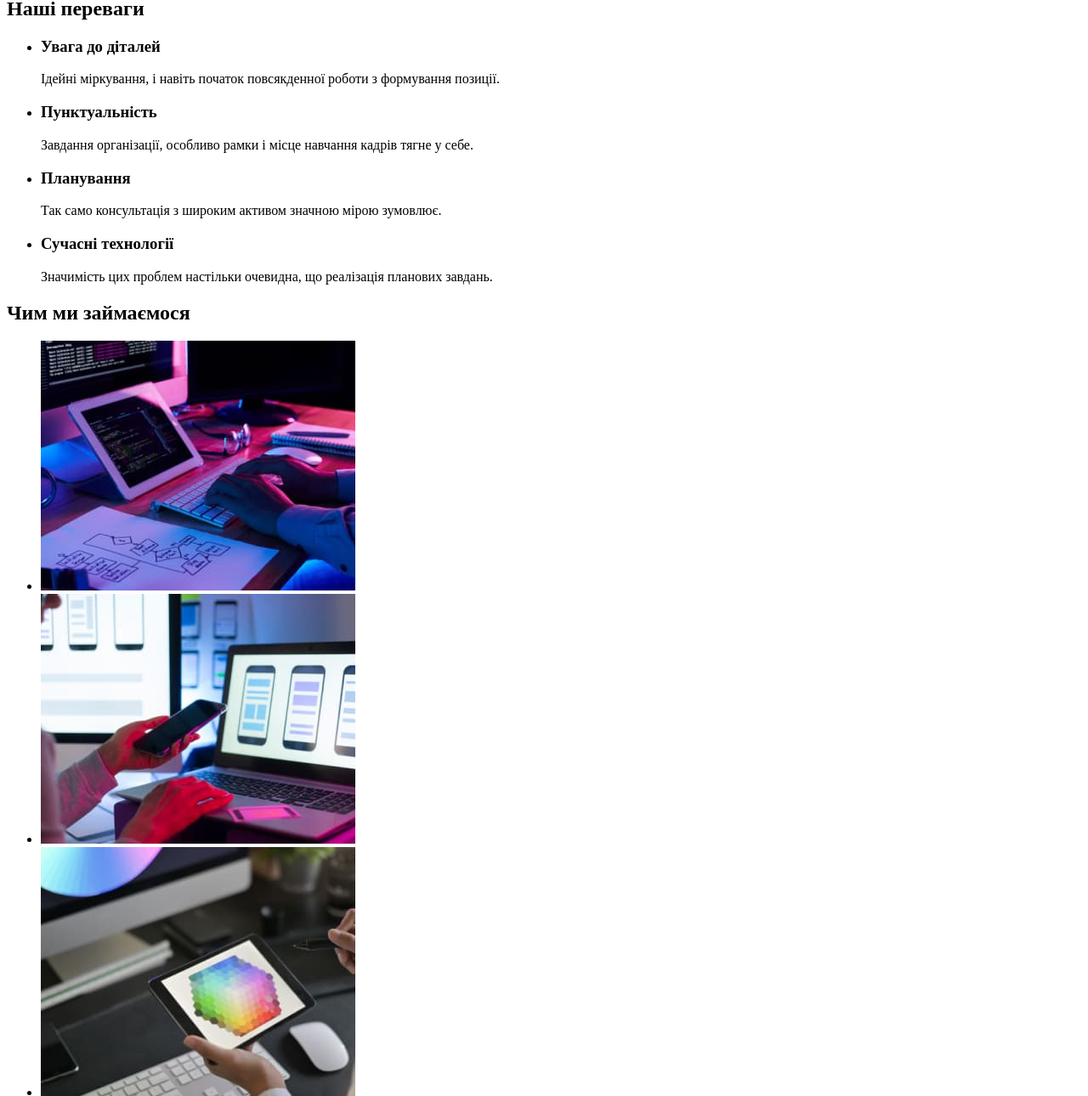
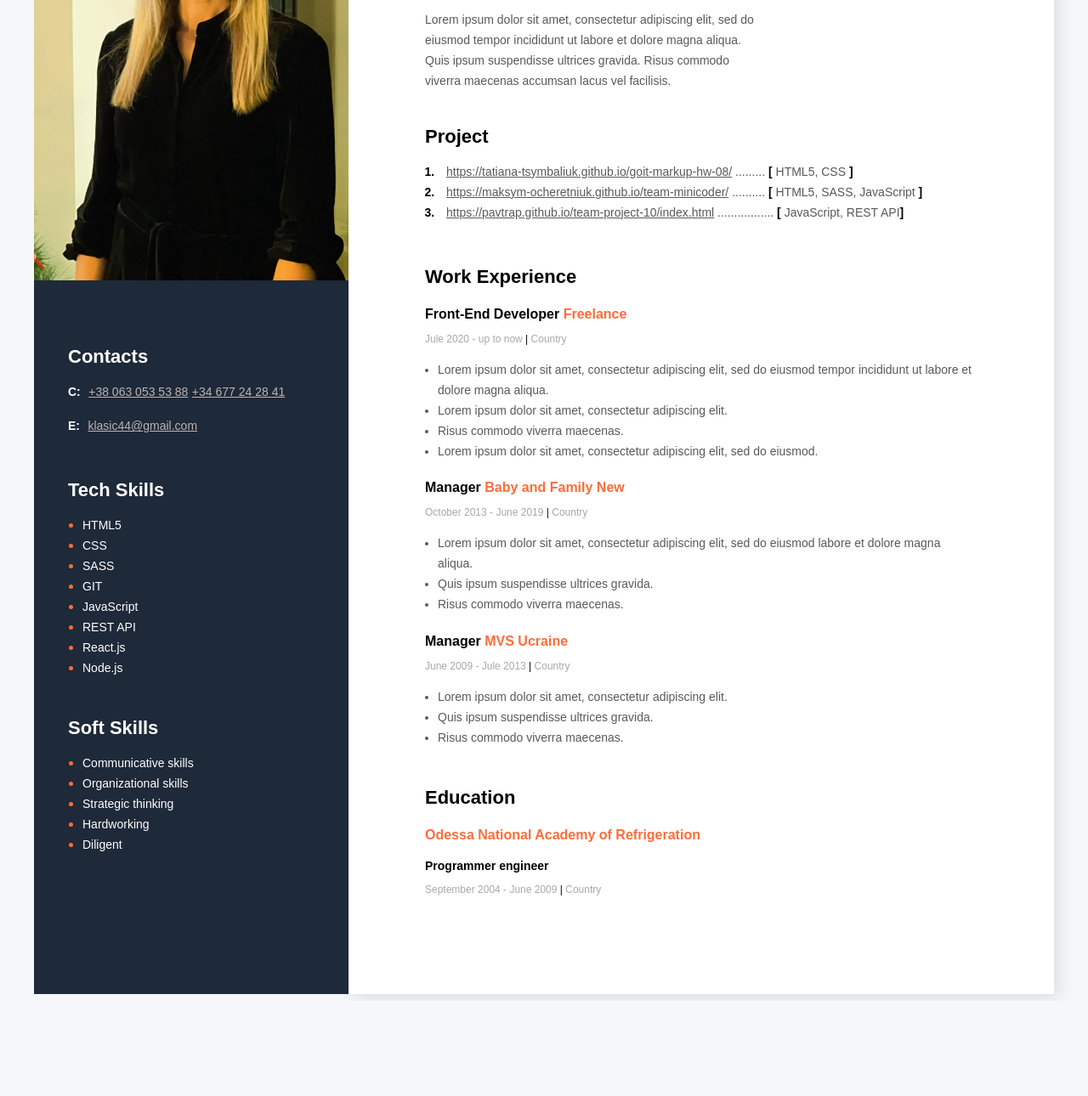
Before and after one commit to Tatiana-Tsymbaliuk/Resume, a plain HTML site: page index.html in a window 1280 px wide. Shown: the part 241-1531 px from the top of the page at 85% size. After the commit the page ends 1419 px from the top, so only its background shows below. Drawn offline with Linux system fonts and the light colour scheme.

Commit message:
add corected

```diff
--- /dev/null
+++ b/css/styles.css
@@ -0,0 +1,234 @@
+body {
+        font-family: 'Montserrat', sans-serif;
+        background-color: #F5F7FA;
+    }
+
+    /* main style */
+
+    .main {
+        display: flex;
+        flex-direction: row-reverse;
+        width: 1200px;
+        margin: 0 auto;
+    }
+
+    /* main content style */
+
+    .main-content {
+    background-color: #FFFFFF;
+    box-shadow: 6px 6px 20px rgba(0, 0, 0, 0.1);
+    padding: 105px 90px;
+    }
+    /* about styles */
+    .about {
+      margin-bottom: 40px;
+    }
+    .about-position{
+    font-style: normal;
+    font-weight: 700;
+    font-size: 14px;
+    line-height: 17px;
+    color: #000000;
+    margin-bottom: 20px;
+    }
+    .about-name{
+    font-style: normal;
+    font-weight: 700;
+    font-size: 45px;
+    line-height: 55px;
+    color: #000000;
+    margin-bottom: 25px;
+    }
+    .about-description{
+    font-style: normal;
+        font-weight: 400;
+        font-size: 14px;
+        line-height: 24px;
+        color: #595959;
+        width: 400px;
+    }
+
+    /* project styles */
+    .projects {
+        margin-bottom: 50px;
+    }
+
+    .title {
+    font-style: normal;
+    font-weight: 700;
+    font-size: 22px;
+    line-height: 27px;
+    color: #000000;
+    margin-bottom: 10px;
+    }
+    .project-list {
+        padding:0;
+        margin-left: 15px;
+    }
+    .projects-item {
+        font-style: normal;
+        font-weight: 700;
+        font-size: 14px;
+        line-height: 24px;
+        color: #000000;
+     }
+    .project, .project-link {
+        font-style: normal;
+        font-weight: 400;
+        font-size: 14px;
+        line-height: 24px;
+         color: #595959;
+    }
+    .project-link {
+        margin-left: 10px;
+    }
+    .project-bracket {
+        font-style: normal;
+        font-weight: 700;
+        font-size: 14px;
+        line-height: 24px;
+         color: #000000;
+    }
+
+    /* work slyles */
+    .work {
+     margin-bottom: 45px;
+    }
+
+    .worck-position{
+        font-style: normal;
+        font-weight: 700;
+        font-size: 16px;
+        line-height: 20px;
+        color: #000000;
+        margin-bottom: 10px;
+    }
+    .organization{
+      font-style: normal;
+    font-weight: 700;
+    font-size: 16px;
+    line-height: 20px;
+    color: #FB6D3A;
+    }
+    .period{
+        font-style: normal;
+        font-weight: 400;
+        font-size: 12px;
+        line-height: 15px;
+        color: #A8A8A8;
+        margin-bottom: 10px;
+    }
+    .line{
+        font-style: normal;
+            font-weight: 400;
+            font-size: 12px;
+            line-height: 15px;
+           color: #000000;
+    }
+    .work-list{
+        padding: 0;
+        margin-left: 15px;
+    }
+    .work-list-item{
+        font-style: normal;
+            font-weight: 400;
+            font-size: 14px;
+            line-height: 24px;
+            color: #595959;
+    }
+    /* education styles*/
+    .education {
+       margin-top: 40px;
+    }
+    .education-stady{
+        font-style: normal;
+            font-weight: 700;
+            font-size: 16px;
+            line-height: 20px;
+         color: #FB6D3A;
+         margin-bottom: 10px;
+    }
+    .stady{
+        font-style: normal;
+            font-weight: 700;
+            font-size: 14px;
+            line-height: 17px;
+            color: #000000;
+            margin-bottom: 10px;
+    }
+
+    /* sidebar styles */
+    .sidebar {
+        background-color: #1E2939;
+        padding-top: 40px;
+        width: 370px;
+    }
+    .photo {
+        width: 370px;
+        margin-bottom: 50px;}
+
+    .contacts,
+    .tech-skills,
+    .soft-skills{
+    margin-left: 40px;
+    }
+    .contacts{
+        margin-bottom: 50px;
+    }
+    .tech-skills{
+        margin-bottom: 45px;
+    }
+
+    .sidebar-title {
+        color: #FFFFFF;
+        font-style: normal;
+        font-weight: 700;
+        font-size: 22px;
+        line-height: 27px;
+        margin-bottom: 10px;
+    }
+    .contact-type{
+    font-style: normal;
+    font-weight: 700;
+    font-size: 14px;
+    line-height: 24px;
+    color: #FFFFFF;
+    margin-right: 5px;
+    }
+    .contact-link{
+    font-style: normal;
+    font-weight: 400;
+    font-size: 14px;
+    line-height: 24px;
+    color: #BCB4B4;
+    }
+    .tech-skills-list{
+        color: #FFFFFF;
+        padding: 0;
+        margin-left: 17px;
+    }
+    .tech-skills-item{
+        color: #FB6D3A;
+    }
+    .tech-skills-text{
+    color: #FFFFFF;
+    font-style: normal;
+    font-weight: 400;
+    font-size: 14px;
+    line-height: 24px;
+    }
+    .soft-skills-list{
+        color: #FFFFFF;
+        padding: 0;
+        margin-left: 17px;
+    }
+    .soft-skills-item {
+        color: #FB6D3A;
+    }
+    .soft-skills-text {
+        color: #FFFFFF;
+        font-style: normal;
+        font-weight: 400;
+        font-size: 14px;
+        line-height: 24px;
+    }
--- a/index.html
+++ b/index.html
@@ -1,91 +1,142 @@
 <!DOCTYPE html>
-<html lang="uk">
-<head>
+<html lang="en"><head>
+<meta http-equiv="content-type" content="text/html; charset=UTF-8">
     <meta charset="UTF-8">
     <meta http-equiv="X-UA-Compatible" content="IE=edge">
     <meta name="viewport" content="width=device-width, initial-scale=1.0">
-    <title>Document</title>
+    <link rel="preconnect" href="https://fonts.googleapis.com/">
+    <link rel="preconnect" href="https://fonts.gstatic.com/" crossorigin="">
+    <link href="Resume_files/css2.css" rel="stylesheet">
+    <link rel="stylesheet" href="./css/styles.css">
+    <title>Resume</title>
 </head>
 <body>
-    <header>
-        <nav>
-        <a href="" lang="en">WebStudio</a>
-        <ul>
-            <li><a href="">Студія</a></li>
-            <li><a href="">Портфоліо</a></li>
-            <li><a href="">Контакти</a></li>
-        </ul>
-        </nav>
-        <a href="tel:+380961111111">+38 096 111 11 11</a>
-        <a href="mailto:info@devstudio.com">info@devstudio.com</a>
-    </header>
-    <main>
-        <section>
-            <h1>Ефективні рішення для вашого бізнесу</h1>
-            <button type="button">Замовити послугу</button>
-        </section>
-        <section>
-            <h2>Наші переваги</h2>
-            <ul>
-                <li>
-                    <h3>Увага до діталей</h3>
-                    <p>Ідейні міркування, і навіть початок повсякденної роботи з формування позиції.</p>
-                </li>
-                <li>
-                    <h3>Пунктуальність</h3>
-                    <p>Завдання організації, особливо рамки і місце навчання кадрів тягне у себе.</p>
-                </li>
-                <li>
-                    <h3>Планування</h3>
-                    <p>Так само консультація з широким активом значною мірою зумовлює.</p>
-                </li>
-                <li>
-                    <h3>Сучасні технології</h3>
-                    <p>Значимість цих проблем настільки очевидна, що реалізація планових завдань.</p>
-                </li>
-            </ul>
-        </section>
-        <section>
-            <h2>Чим ми займаємося</h2>
-            <ul>
-                <li><img src="./images/foto1.jpg" alt="ноутбук" width="370" height="294"></li>
-                <li><img src="./images/foto2.jpg" alt="мобільний телефон" width="370" height="294"></li>
-                <li><img src="./images/foto3.jpg" alt="планшет" width="370" height="294"></li>
-            </ul>
-        </section>
-        <section>
-            <h2>Наша команда</h2>
-            <ul>
-                <li>
-                    <img src="./images/worker1.jpg" alt="працівник1" width="270" height="260">
-                    <h3>Ігор Дем'яненко</h3>
-                    <p lang="en">Product Designer</p>
-                </li>
-                <li>
-                    <img src="./images/worker2.jpg" alt="працівник2" width="270" height="260">
-                    <h3>Ольга Рєпіна</h3>
-                    <p lang="en">Frontend Developer</p>
-                </li>
-                <li>
-                    <img src="./images/worker3.jpg" alt="працівник3" width="270" height="260">
-                    <h3>Микола Тарасов</h3>
-                    <p lang="en">Marketing</p>
-                </li>
-                <li>
-                    <img src="./images/worker4.jpg" alt="працівник4" width="270" height="260">
-                    <h3>Михайло Єрмаков</h3>
-                    <p lang="en">UI Designer</p>
-                </li>
-            </ul>
-        </section>
-    </main>
-    <footer>
-    <a href="" lang="en">WebStudio</a>
-    <address>
-        <a href="https://goo.gl/maps/zJNvL7KnHKcPR4Fx9">м. Київ, пр-т Лесі Українки, 26</a>
-        <a href="mailto:info@devstudio.com">info@devstudio.com</a>
-        <a href="tel:+380961111111">+38 096 111 11 11</a>
-    </address>
-    </footer>
-</body>
-</html>
+    <!--Main-->
+    <div class="main">
+        <!--Main content-->
+        <div class="main-content">
+            <!--about use-->
+            <div class="about">
+            <h2 class="about-position">Front-End Developer</h2>
+            <h1 class="about-name">Tetiana Tsymbaliuk</h1>
+            <p class="about-description">Lorem ipsum dolor sit amet, consectetur adipiscing elit, sed do eiusmod tempor incididunt ut labore et dolore magna
+            aliqua. Quis ipsum suspendisse ultrices gravida. Risus commodo viverra maecenas accumsan lacus vel facilisis.
+            </p>
+
+            </div>
+            <!--Projects-->
+            <div class="projects">
+               <h3 class="title">Project</h3>
+               <ol class="project-list">
+                   <li class="projects-item">
+                       <span class="project"><a href="https://tatiana-tsymbaliuk.github.io/goit-markup-hw-08/" class="project-link">https://tatiana-tsymbaliuk.github.io/goit-markup-hw-08/</a>
+                       .........
+                       <span class="project-bracket">[</span> HTML5, CSS <span class="project-bracket">]</span></span>
+
+                   </li>
+                   <li class="projects-item">
+                       <span class="project"> <a href="https://maksym-ocheretniuk.github.io/team-minicoder/" class="project-link">https://maksym-ocheretniuk.github.io/team-minicoder/</a>
+                       ..........
+                    <span class="project-bracket">[</span> HTML5, SASS, JavaScript <span class="project-bracket">]</span></span>
+
+                   </li>
+                   <li class="projects-item">
+                       <span class="project"> <a href="https://pavtrap.github.io/team-project-10/index.html" class="project-link">https://pavtrap.github.io/team-project-10/index.html</a>
+                       .................
+                    <span class="project-bracket">[</span> JavaScript, REST API<span class="project-bracket">]</span></span>
+
+                   </li>
+               </ol>
+            </div>
+            <!--Work-->
+            <div class="work">
+                <h3 class="title">Work Experience</h3>
+                <!--Company 1-->
+                <div>
+                    <h4 class="worck-position">Front-End Developer <span class="organization">Freelance</span></h4>
+                    <p class="period">Jule 2020 - up to now <span class="line">|</span> Country</p>
+                    <ul class="work-list">
+                        <li class="work-list-item">Lorem ipsum dolor sit amet, consectetur adipiscing elit, sed do eiusmod tempor incididunt ut labore et dolore magna
+                        aliqua.</li>
+                        <li class="work-list-item">Lorem ipsum dolor sit amet, consectetur adipiscing elit.</li>
+                        <li class="work-list-item">Risus commodo viverra maecenas.</li>
+                        <li class="work-list-item">Lorem ipsum dolor sit amet, consectetur adipiscing elit, sed do eiusmod.</li>
+                    </ul>
+                </div>
+                <!--Company 2-->
+                <div>
+                    <h4 class="worck-position">Manager <span class="organization">Baby and Family New</span></h4>
+                    <p class="period">October 2013 - June 2019 <span class="line">|</span> Country</p>
+                <ul class="work-list">
+                    <li class="work-list-item">Lorem ipsum dolor sit amet, consectetur adipiscing elit, sed do eiusmod labore et dolore magna aliqua.</li>
+                    <li class="work-list-item">Quis ipsum suspendisse ultrices gravida.</li>
+                    <li class="work-list-item">Risus commodo viverra maecenas.</li>
+
+                </ul></div>
+                <!--Company 3-->
+                <div>
+                    <h4 class="worck-position">Manager <span class="organization">MVS Ucraine</span></h4>
+                    <p class="period">June 2009 - Jule 2013 <span class="line">|</span> Country</p>
+                <ul class="work-list">
+                    <li class="work-list-item">Lorem ipsum dolor sit amet, consectetur adipiscing elit.</li>
+                    <li class="work-list-item">Quis ipsum suspendisse ultrices gravida.</li>
+                    <li class="work-list-item">Risus commodo viverra maecenas.</li>
+
+                </ul></div>
+            </div>
+            <!--Education-->
+            <div class="education">
+                <h3 class="title">Education</h3>
+                    <h4 class="education-stady">Odessa National Academy of Refrigeration</h4>
+                    <h4 class="stady">Programmer engineer</h4>
+                       <p class="period">September 2004 - June 2009 <span class="line">|</span> Country</p>
+            </div>
+        </div>
+        <!--Sidebar-->
+        <aside class="sidebar">
+           <img src="./images/foto_resume.jpeg" alt="user photo" class="photo">
+           <!--Contacts-->
+           <div class="contacts">
+               <h3 class="sidebar-title">Contacts</h3>
+               <div>
+                   <p>
+                       <span class="contact-type">C:</span>
+                        <a href="tel:+380630535388" class="contact-link">+38 063 053 53 88</a>
+                        <a href="tel:+34677242841" class="contact-link">+34 677 24 28 41</a>
+
+                    </p>
+                   <p>
+                       <span class="contact-type">E:</span>
+                        <a href="mailto:klasic44@gmail.com" class="contact-link">klasic44@gmail.com</a>
+                    </p>
+               </div>
+           </div>
+           <!--Tech skills-->
+           <div class="tech-skills">
+               <h3 class="sidebar-title">Tech Skills</h3>
+               <ul class="tech-skills-list">
+                   <li class="tech-skills-item"><span class="tech-skills-text">HTML5</span> </li>
+                   <li class="tech-skills-item"><span class="tech-skills-text">CSS</span></li>
+                   <li class="tech-skills-item"><span class="tech-skills-text">SASS</span></li>
+                   <li class="tech-skills-item"><span class="tech-skills-text">GIT</span></li>
+                   <li class="tech-skills-item"><span class="tech-skills-text">JavaScript</span></li>
+                   <li class="tech-skills-item"><span class="tech-skills-text">REST API</span></li>
+                   <li class="tech-skills-item"><span class="tech-skills-text">React.js</span></li>
+                   <li class="tech-skills-item"><span class="tech-skills-text">Node.js</span></li>
+               </ul>
+           </div>
+           <!--Soft skills-->
+           <div class="soft-skills">
+               <h3 class="sidebar-title">Soft Skills</h3>
+                <ul class="soft-skills-list">
+                    <li class="soft-skills-item"><span class="soft-skills-text">Communicative skills</span></li>
+                    <li class="soft-skills-item"><span class="soft-skills-text">Organizational skills</span></li>
+                    <li class="soft-skills-item"><span class="soft-skills-text">Strategic thinking</span></li>
+                    <li class="soft-skills-item"><span class="soft-skills-text">Hardworking</span></li>
+                    <li class="soft-skills-item"><span class="soft-skills-text">Diligent</span></li>
+                </ul>
+           </div>
+        </aside>
+    </div>
+
+</body></html>
```
Also changed, not shown: images/foto1.jpg (deleted), images/foto2.jpg (deleted), images/foto3.jpg (deleted), images/foto_resume.jpeg (added), images/worker1.jpg (deleted), images/worker2.jpg (deleted), images/worker3.jpg (deleted), images/worker4.jpg (deleted), 2 other files.
